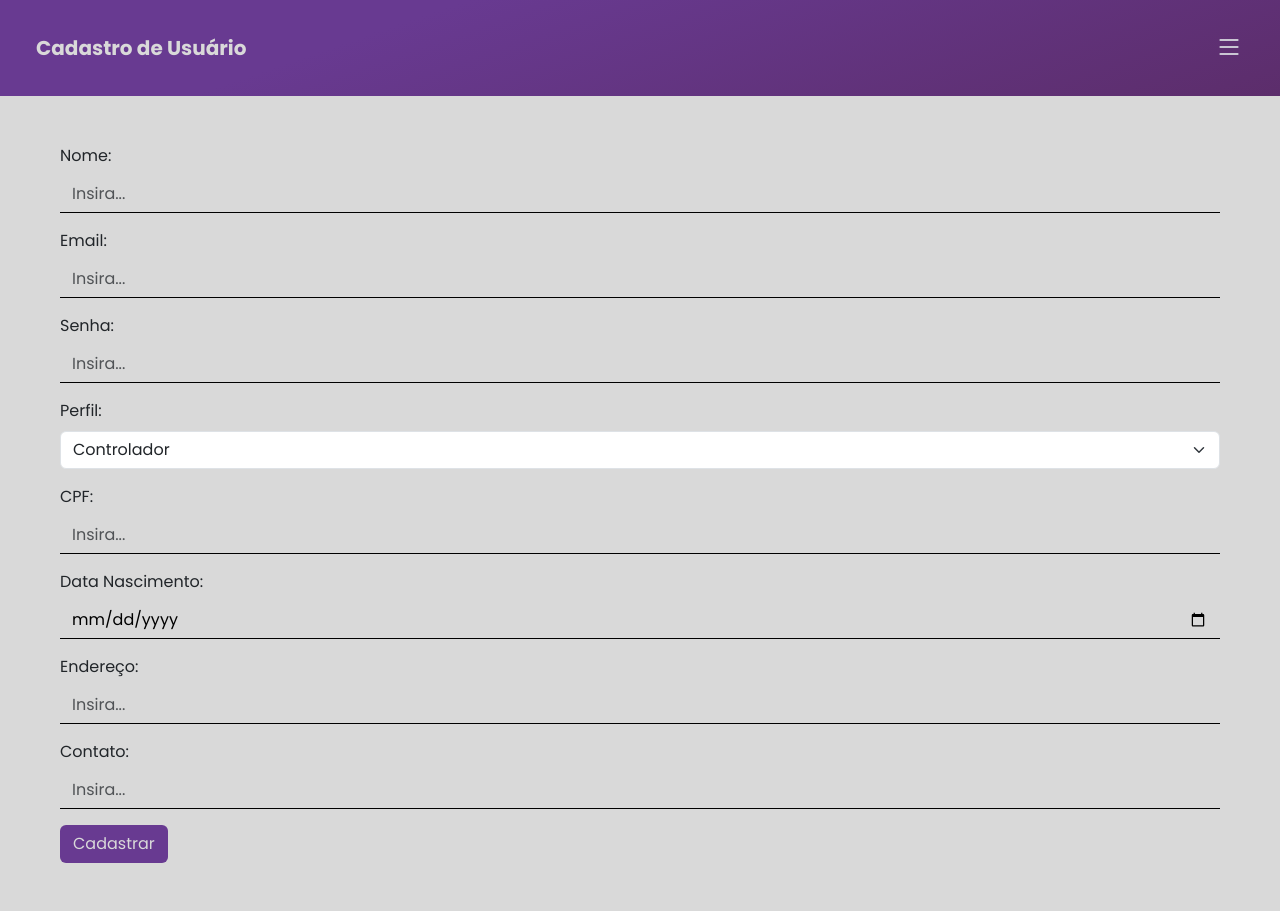
After one commit to Marco-Tomasini/SA, a PHP site: page /public/primeiroAcesso.php in a window 1280 px wide. The commit adds this page. Run offline with PHP 8.4, Linux system fonts and the light colour scheme; data that the repository does not hold is empty.

Commit message:
ADD - primeiro cadastro

```diff
--- a/index.php
+++ b/index.php
@@ -59,6 +59,7 @@ if ($_SERVER['REQUEST_METHOD'] == "POST") {
                         <input type="password" class="form-control" name="password" id="senha">
                         <div class="d-flex justify-content-end">
                             <button type="submit" class="btn esqueci">Esqueci minha senha</button>
+                            <button type="submit" class="btn esqueci" onclick="location.href='public/primeiroAcesso.php'">Primeiro Acesso</button>
                         </div>
                     </div>
                     <button type="submit" class="btn btn-light btnLogin fs-5 fw-semibold rounded-4">Entrar</button>
--- /dev/null
+++ b/public/primeiroAcesso.php
@@ -0,0 +1,114 @@
+<?php
+include 'db.php';
+include "../src/User.php";
+session_start();
+
+$sql = "SELECT COUNT(*) as user_count FROM usuarios";
+$result = $conn->query($sql);
+$row = $result->fetch(PDO::FETCH_ASSOC);
+
+if ($row['user_count'] > 0) {
+        header('Location: ../index.php');
+        exit();
+    } else {
+
+        if ($_SERVER['REQUEST_METHOD'] === 'POST' && isset($_POST['nome'], $_POST['email'], $_POST['senha'], $_POST['perfil'], $_POST['cpf'], $_POST['nascimento'], $_POST['endereco'], $_POST['contato'])) {
+            $user = new User($conn);
+
+            $user->register($_POST['nome'], $_POST['email'], $_POST['senha'], $_POST['perfil'], $_POST['cpf'], $_POST['nascimento'], $_POST['endereco'], $_POST['contato']);
+            echo "<script>alert('Usuário Criado com sucesso.');</script>";
+            echo "<script>window.location.href = 'dashboard.php';</script>";
+        }
+
+        ?>
+
+
+        <!DOCTYPE html>
+        <html lang="en">
+
+        <head>
+            <meta charset="UTF-8">
+            <meta name="viewport" content="width=device-width, initial-scale=1.0">
+            <title>Criar Usuário</title>
+
+            <link href="https://cdn.jsdelivr.net/npm/bootstrap@5.3.8/dist/css/bootstrap.min.css" rel="stylesheet" integrity="sha384-sRIl4kxILFvY47J16cr9ZwB07vP4J8+LH7qKQnuqkuIAvNWLzeN8tE5YBujZqJLB" crossorigin="anonymous">
+
+            <link rel="stylesheet" href="https://cdn.jsdelivr.net/npm/bootstrap-icons@1.13.1/font/bootstrap-icons.min.css">
+
+            <link rel="stylesheet" href="../styles/style.css">
+        </head>
+
+        <body>
+            <main>
+                <div class="container-fluid">
+                    <div class="row headerDash d-flex align-items-center">
+                        <div class="col-8  welcome lh-1">
+                            <div class="col ms-4 fw-bold fs-5">
+                                <p class="mb-0">Cadastro de Usuário</p>
+                            </div>
+                        </div>
+
+                        <div class="col-4">
+                            <div class="col d-flex align-items-center justify-content-end">
+                                <?php include 'partials/sidebar.php'; ?>
+                            </div>
+                        </div>
+                    </div>
+                    <form method="POST" class="p-5">
+                        <div class="mb-3">
+                            <label for="nome" class="form-label">Nome: </label>
+                            <input required type="text" name="nome" class="form-control" id="nome" placeholder="Insira...">
+                        </div>
+                        <div class="mb-3">
+                            <label for="email" class="form-label">Email:</label>
+                            <input required type="email" class="form-control" id="email" name="email" placeholder="Insira...">
+                        </div>
+                        <div class="mb-3">
+                            <label for="senha" class="form-label">Senha: </label>
+                            <input required type="password" class="form-control" id="senha" name="senha" placeholder="Insira...">
+                        </div>
+                        <div class="mb-3">
+                            <label for="perfil" class="form-label">Perfil: </label>
+                            <select class="form-select" name="perfil" id="perfil" required>
+                                <option value="Controlador">Controlador</option>
+                                <option value="Engenheiro">Engenheiro</option>
+                                <option value="Planejador">Planejador</option>
+                                <option value="Maquinista">Maquinista</option>
+                                <option value="Gerente">Gerente</option>
+                            </select>
+                        </div>
+
+                        <div class="mb-3">
+                            <label for="cpf" class="form-label">CPF: </label>
+                            <input required type="text" class="form-control" id="cpf" name="cpf" placeholder="Insira..." onblur="">
+                            <div id="cpfResult" class="text-danger mt-1"></div>
+                        </div>
+
+                        <div class="mb-3">
+                            <label for="nascimento" class="form-label">Data Nascimento: </label>
+                            <input required type="date" class="form-control" id="nascimento" name="nascimento" placeholder="Insira...">
+                        </div>
+
+                        <div class="mb-3">
+                            <label for="endereco" class="form-label">Endereço: </label>
+                            <input required type="text" class="form-control" id="endereco" name="endereco" placeholder="Insira...">
+                        </div>
+
+                        <div class="mb-3">
+                            <label for="contato" class="form-label">Contato: </label>
+                            <input required type="text" class="form-control" id="contato" name="contato" placeholder="Insira...">
+                        </div>
+
+                        <button type="submit" name="register" value="1" class="btn botaoCreate">Cadastrar</button>
+                    </form>
+                </div>
+            </main>
+            <script src="https://cdn.jsdelivr.net/npm/bootstrap@5.3.8/dist/js/bootstrap.bundle.min.js" integrity="sha384-FKyoEForCGlyvwx9Hj09JcYn3nv7wiPVlz7YYwJrWVcXK/BmnVDxM+D2scQbITxI" crossorigin="anonymous"></script>
+        </body>
+
+        </html>
+
+        <?php
+        $conn = null;
+    }
+        ?>
```
